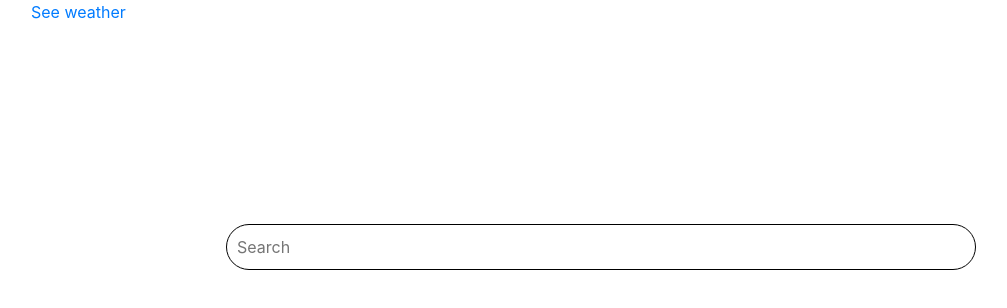
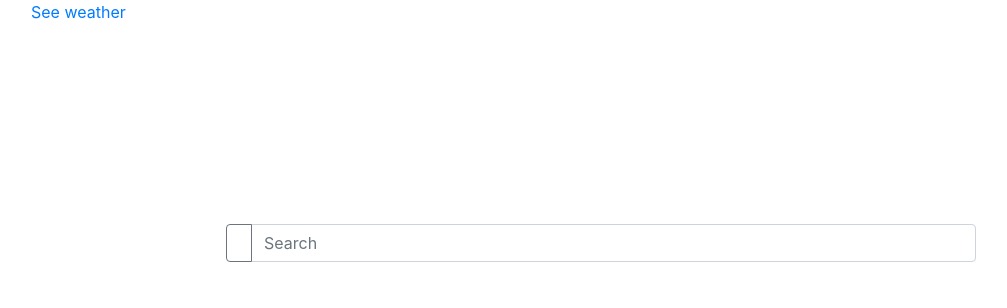
Before and after one commit to NicholasKlaus/reactproj, a React (Create React App) app: page /LandingPage in a window 1280 px wide. Shown: the top 308 px of the page, without its empty margins (39-1046 px from the left). Built offline with nearby package versions, Linux system fonts and the light colour scheme.

Commit message:
remake search bar with bootstrap

```diff
--- a/src/pages/LandingPage.js
+++ b/src/pages/LandingPage.js
@@ -1,6 +1,10 @@
 import React, {useState} from "react";
 import {BrowserRouter as Switch, NavLink} from 'react-router-dom';
-
+import {
+    InputGroup,
+    FormControl,
+    Button,
+} from "react-bootstrap";
 
 export const LandingPage = () => {
     let arr = [
@@ -30,13 +34,18 @@ export const LandingPage = () => {
             >See weather</NavLink>
                 <div className ="l-body">
                     <div className ="c-search_wrapper">
-                        <input
-                        type ="search"
-                        name ="searchBar"
-                        placeholder ="Search"
-                        className ="c-search_input"
-                        onInput={onInput}
-                        ></input>
+                        <InputGroup className="mb-3">
+                            <InputGroup.Prepend>
+                                <Button variant="outline-secondary"> <i className="icofont-search-2 search-icon"></i></Button>
+                            </InputGroup.Prepend>
+                            <FormControl
+                             aria-describedby="basic-addon1"
+                             type ="search"
+                             name ="searchBar"
+                             placeholder ="Search"
+                             onInput={onInput}
+                            />
+                        </InputGroup>
                     </div>
                     <ul className="dropdown-list">
                         {
--- a/src/styles/landingStyle.css
+++ b/src/styles/landingStyle.css
@@ -17,15 +17,12 @@
     align-items: center;
 }
 
-.c-search_input{
-    padding: 10px 10px 10px 10px;
-    width: 750px;
-    outline-offset: unset!important;
-    outline: none;
-    border-radius: 25px;
-    border: black solid 1px;
+.dropdown-list {
+    list-style: none;
+    padding-left: 250px;
+
 }
 
-.dropdown-list {
-    list-style: none;
+.input-group{
+    width: 750px!important;
 }
```
